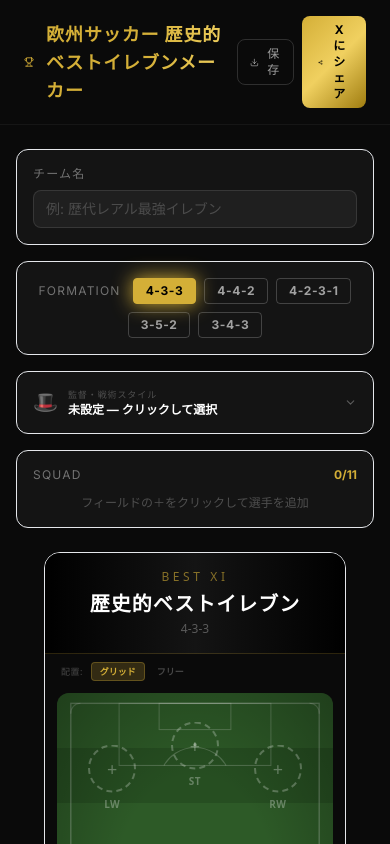
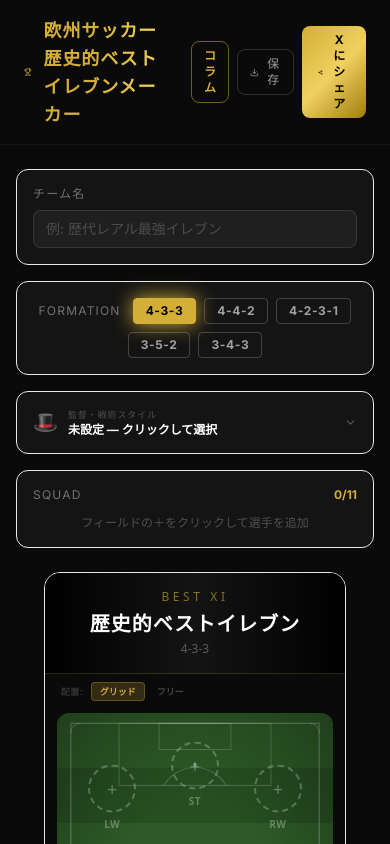
Before and after one commit to tomoakihara94-eng/ultrasrei-football, a Next.js app: page / in a window 390 px wide. Shown: the top 844 px of the page. Built offline with nearby package versions, Linux system fonts and the light colour scheme; a web font is replaced by a local one.

Commit message:
Make blog link visible on mobile with gold styling

```diff
--- a/src/app/page.tsx
+++ b/src/app/page.tsx
@@ -192,7 +192,7 @@ export default function Home() {
           <div className="flex items-center gap-2">
             <a
               href="/blog"
-              className="hidden sm:flex items-center gap-1.5 px-3 py-1.5 rounded-lg border border-white/15 text-white/60 hover:text-white hover:border-white/30 text-xs transition-all"
+              className="flex items-center gap-1.5 px-3 py-1.5 rounded-lg border border-[#D4AF37]/50 text-[#D4AF37] hover:bg-[#D4AF37]/10 text-xs font-bold tracking-wide transition-all"
             >
               コラム
             </a>
```
